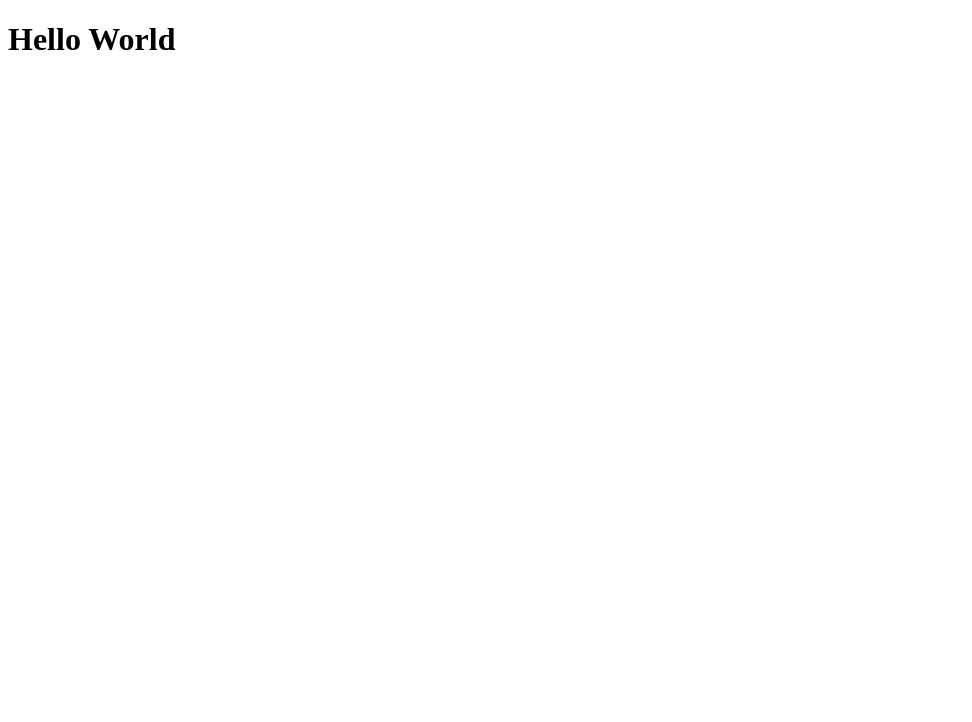
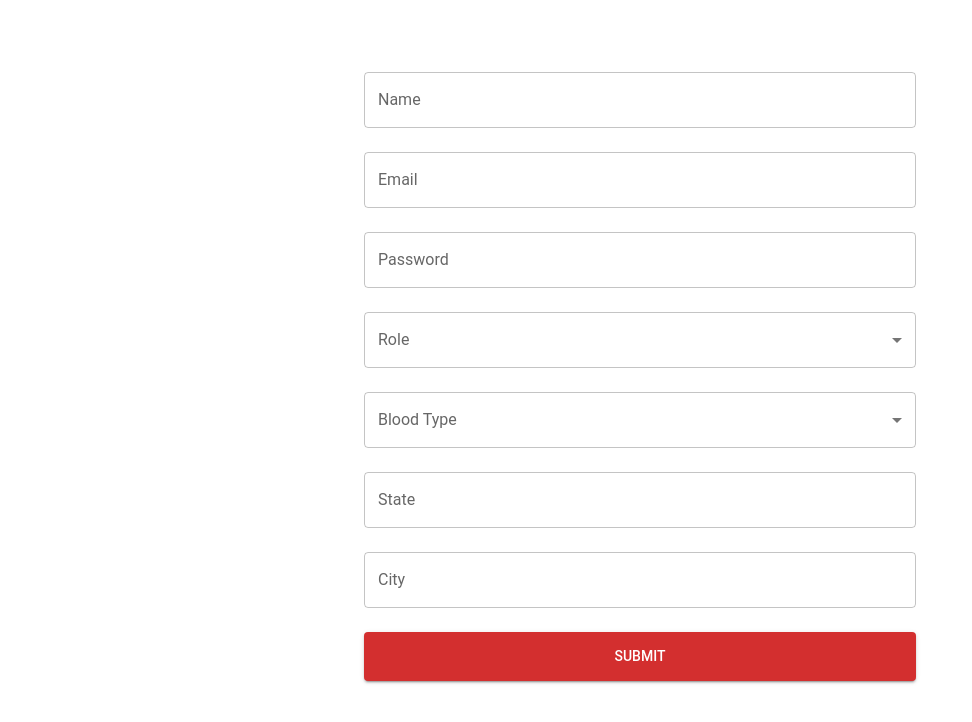
Before and after one commit to adityalakandri3/Blood-Donation-System, a React (Vite) app in the folder Client/: page / in a window 1280 px wide. Shown: the top 722 px of the page, without its empty margins (0-972 px from the left). Built offline with nearby package versions, Linux system fonts and the light colour scheme.

Commit message:
endpoint, axios , function, UserSignUp page updated

```diff
--- a/Client/package.json
+++ b/Client/package.json
@@ -40,6 +40,6 @@
     "eslint-plugin-react-hooks": "^5.0.0",
     "eslint-plugin-react-refresh": "^0.4.14",
     "globals": "^15.11.0",
-    "vite": "^5.4.18"
+    "vite": "^6.3.3"
   }
 }
--- a/Client/src/App.jsx
+++ b/Client/src/App.jsx
@@ -1,16 +1,14 @@
 import React from 'react';
-import Home from './components/Home';
+import UserSignUp from './components/UserSignUp';
+
+
 
 const App = () => {
   return (
-
     <>
-      <Home />
+<UserSignUp/>
     </>
   );
 };
 
-
-
-
 export default App;
--- /dev/null
+++ b/Client/src/components/UserSignUp.jsx
@@ -0,0 +1,144 @@
+import React, { useState } from "react";
+import { useForm } from "react-hook-form";
+import { TextField, MenuItem, Button, Select, FormControl, InputLabel, Container, Box } from "@mui/material";
+import { createTheme, ThemeProvider } from "@mui/material/styles";
+
+// Customize the theme based on blood donation camp colors (reds and whites)
+const theme = createTheme({
+  palette: {
+    primary: {
+      main: "#D32F2F", // Red for primary actions (Blood-related)
+    },
+    secondary: {
+      main: "#1976D2", // Blue for secondary actions or accents
+    },
+    background: {
+      default: "#FFF",
+      paper: "#f7f7f7", // Light grey background for a subtle look
+    },
+  },
+  typography: {
+    fontFamily: "'Roboto', sans-serif", // Clean font for the form
+  },
+});
+
+export const UserSignUp = () => {
+  const { register, handleSubmit, formState: { errors } } = useForm();
+  const [isPending, setIsPending] = useState(false);
+
+  const onSubmit = async (data) => {
+    setIsPending(true);
+    console.log("Form Data:", data);
+
+    const formData = new FormData();
+    formData.append("name", data.name);
+    formData.append("email", data.email);
+    formData.append("password", data.password);
+    formData.append("role", data.role);
+    formData.append("bloodType", data.bloodType);
+    formData.append("location[state]", data.locationState);
+    formData.append("location[city]", data.locationCity);
+
+    setTimeout(() => {
+      setIsPending(false);
+      alert("Form submitted!");
+    }, 1000);
+  };
+
+  return (
+    <ThemeProvider theme={theme}>
+      <Container maxWidth="sm" sx={{ marginTop: 4, padding: 3, backgroundColor: "white", borderRadius: 2 }}>
+        <Box component="form" onSubmit={handleSubmit(onSubmit)} noValidate>
+          <TextField
+            label="Name"
+            variant="outlined"
+            fullWidth
+            margin="normal"
+            {...register("name", { required: true })}
+            error={!!errors.name}
+            helperText={errors.name ? "Name is required" : ""}
+          />
+
+          <TextField
+            label="Email"
+            variant="outlined"
+            fullWidth
+            margin="normal"
+            {...register("email", { required: true })}
+            error={!!errors.email}
+            helperText={errors.email ? "Email is required" : ""}
+          />
+
+          <TextField
+            type="password"
+            label="Password"
+            variant="outlined"
+            fullWidth
+            margin="normal"
+            {...register("password", { required: true })}
+            error={!!errors.password}
+            helperText={errors.password ? "Password is required" : ""}
+          />
+
+          <FormControl fullWidth margin="normal" variant="outlined" error={!!errors.role}>
+            <InputLabel>Role</InputLabel>
+            <Select {...register("role")} label="Role">
+              <MenuItem value="recipient">Recipient</MenuItem>
+              <MenuItem value="donor">Donor</MenuItem>
+              <MenuItem value="admin">Admin</MenuItem>
+            </Select>
+          </FormControl>
+
+          <FormControl fullWidth margin="normal" variant="outlined" error={!!errors.bloodType}>
+            <InputLabel>Blood Type</InputLabel>
+            <Select {...register("bloodType", { required: true })} label="Blood Type">
+              {["A+", "A-", "B+", "B-", "AB+", "AB-", "O+", "O-"].map((bt) => (
+                <MenuItem key={bt} value={bt}>
+                  {bt}
+                </MenuItem>
+              ))}
+            </Select>
+            {errors.bloodType && <p className="error">Blood type is required</p>}
+          </FormControl>
+
+          <TextField
+            label="State"
+            variant="outlined"
+            fullWidth
+            margin="normal"
+            {...register("locationState", { required: true })}
+            error={!!errors.locationState}
+            helperText={errors.locationState ? "State is required" : ""}
+          />
+
+          <TextField
+            label="City"
+            variant="outlined"
+            fullWidth
+            margin="normal"
+            {...register("locationCity", { required: true })}
+            error={!!errors.locationCity}
+            helperText={errors.locationCity ? "City is required" : ""}
+          />
+
+          <Button
+            type="submit"
+            variant="contained"
+            color="primary"
+            fullWidth
+            sx={{
+              marginTop: 2,
+              padding: "12px",
+              '&:hover': { backgroundColor: "#B71C1C" }, // Darker red on hover
+            }}
+            disabled={isPending}
+          >
+            {isPending ? "Submitting..." : "Submit"}
+          </Button>
+        </Box>
+      </Container>
+    </ThemeProvider>
+  );
+};
+
+export default UserSignUp;
```
Also changed, not shown: 1 other file (tests, documents, lock files or other folders).
